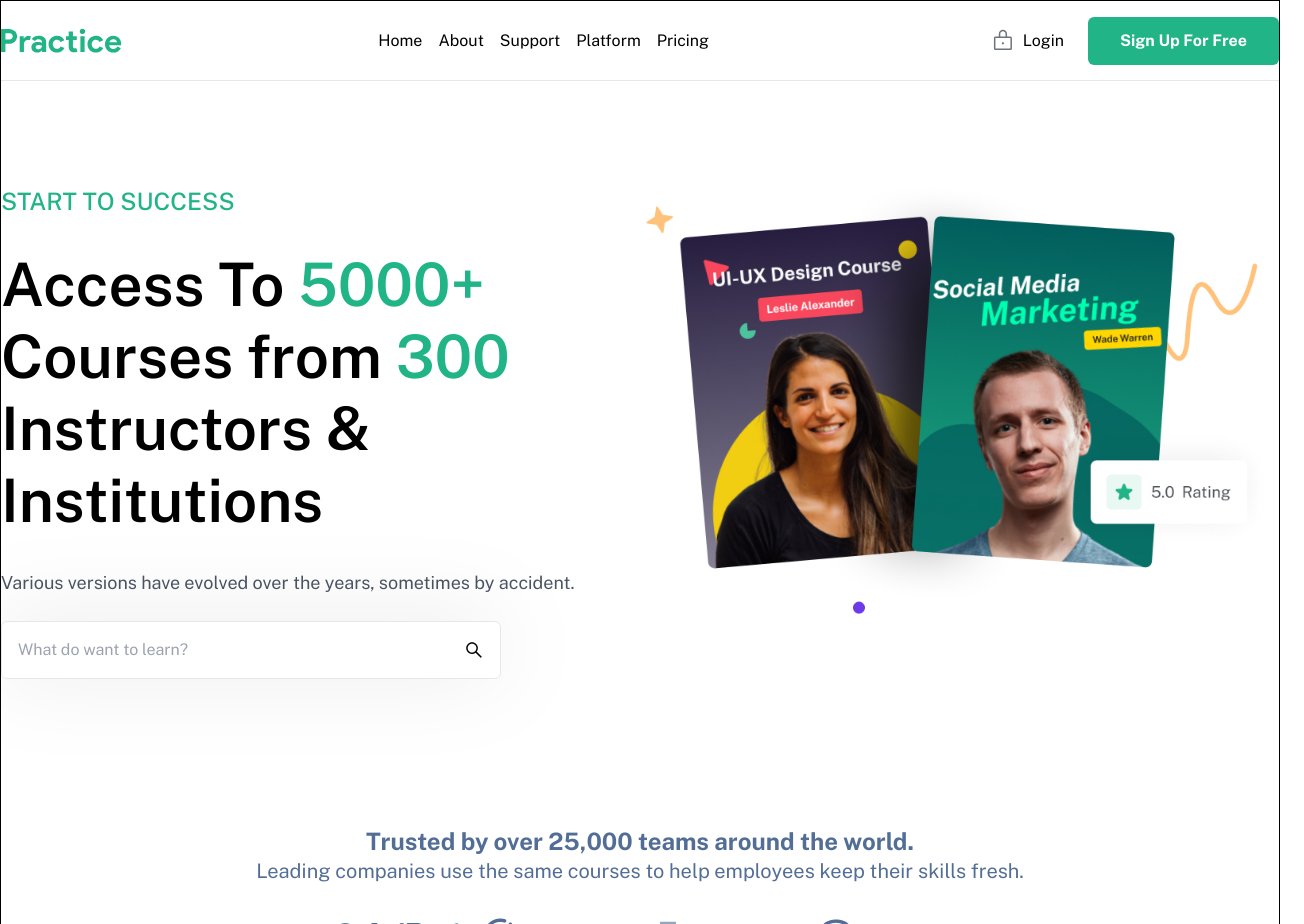
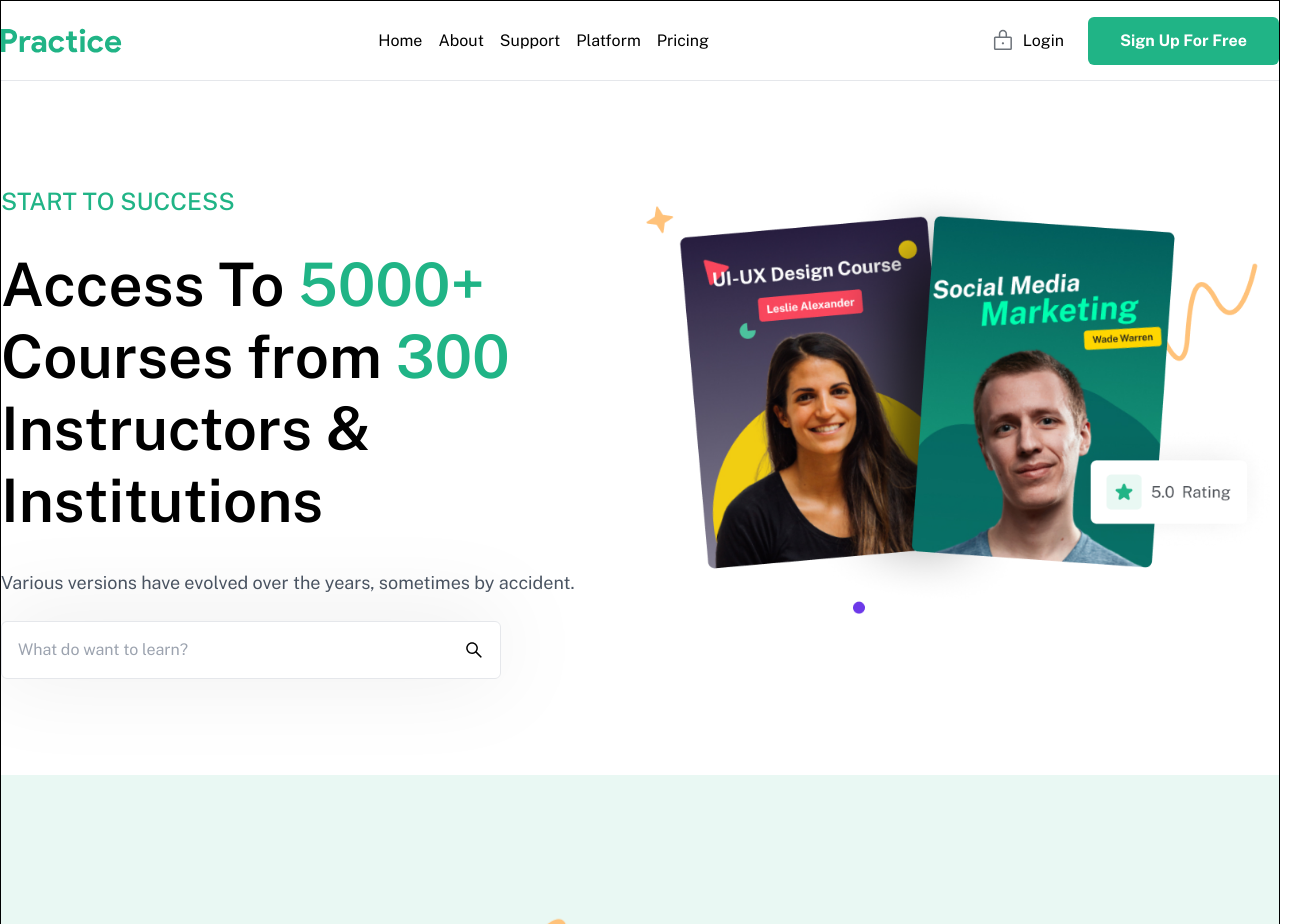
Before and after one commit to TECHCROWDMY/practice-landing-page, a React (Vite) app: page / in a window 1280 px wide. Shown: the top 924 px of the page, 1304 px wide, since content can reach past the window. Built offline with nearby package versions, Linux system fonts and the light colour scheme.

Commit message:
Second commit

```diff
--- a/src/App.jsx
+++ b/src/App.jsx
@@ -7,11 +7,11 @@ const App = () => {
     <div className='border border-black'>
       <Navbar />
       <Hero />
-      <Companies/>
+      {/* <Companies/>
       <Courses />
       <Achievement />
       <Categories />
-      <Feedback />
+      <Feedback /> */}
       <CTA />
       <Footer />
     </div>
--- a/src/components/Companies.jsx
+++ b/src/components/Companies.jsx
@@ -3,7 +3,7 @@ import { companyLogo1, companyLogo2, companyLogo3, companyLogo4  } from '../asse
 
 const Companies = () => {
   return (
-    <div className='w-full bg-white  py-[50px]'>
+    <div className='w-full bg-white py-[50px]'>
         <div className='md:max-w-[1480px] m-auto  max-w-[600px]'>
             <h1 className='text-center text-2xl font-bold text-[#536E96]'>Trusted by over 25,000 teams around the world.</h1>
             <p className='text-center  text-[#536E96] text-xl'>Leading companies use the same courses to help employees keep their skills fresh.</p>
```
